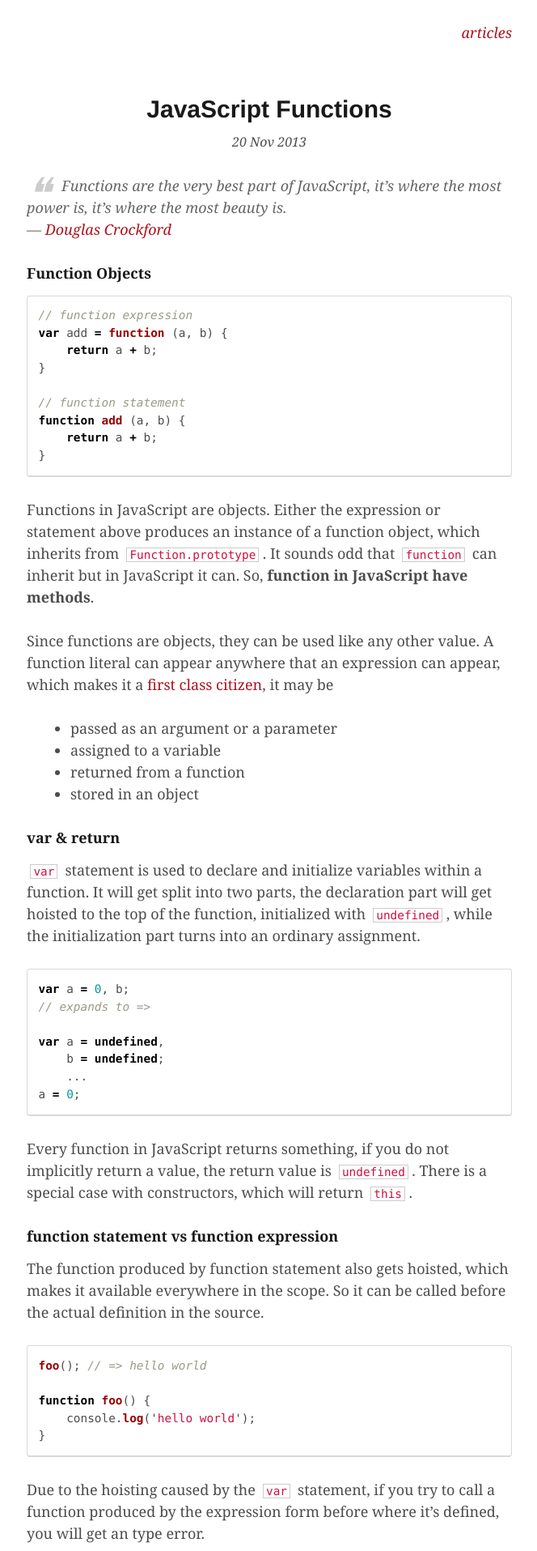
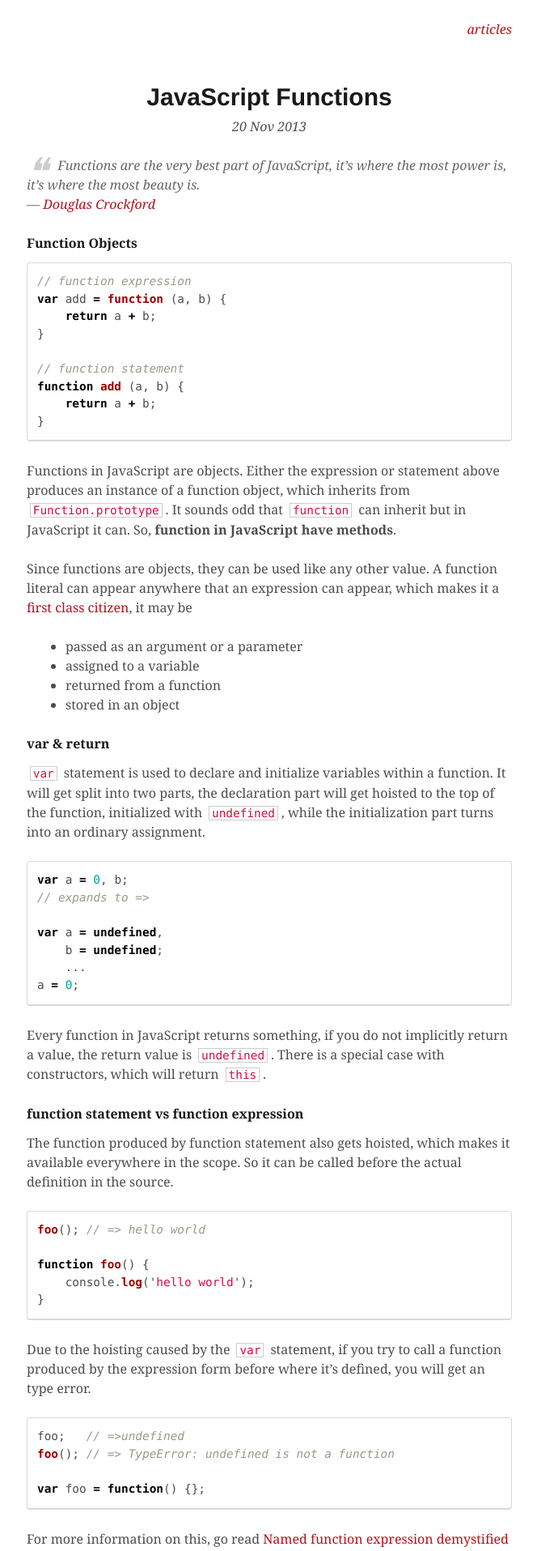
Before and after one commit to toctan/toctan.github.io, a Jekyll site: the page built from _posts/2013-11-20-javascript-functions.md, in a window 1280 px wide. Shown: the top 1915 px of the page at 81% size, without its empty margins (307-971 px from the left). Built offline with Jekyll 4.4.1, drawn with Linux system fonts in a browser that asks for light colours; Markdown is read by kramdown in place of the engine named in the settings.

Commit message:
Tweak base font size

```diff
--- a/css/_vars.scss
+++ b/css/_vars.scss
@@ -5,8 +5,8 @@
 /**
  * Base stuff
  */
-$base-font-size:    18px;
-$base-line-height:  27px;
+$base-font-size:    16px;
+$base-line-height:  24px;
 
 $base-font-family:  Georgia, serif;
 
--- a/css/base/_code.scss
+++ b/css/base/_code.scss
@@ -8,8 +8,7 @@ code {
   padding: 0 3px;
   outline: 1px solid $base-ui-color;
   font-family: Consolas, "Liberation Mono", Courier, monospace;
-  font-style: normal;
-  font-size: .8rem;
+  font-size: .9rem;
   white-space: nowrap;
   color: #d01040;
 }
```
Also changed, not shown: css/style.min.css.
